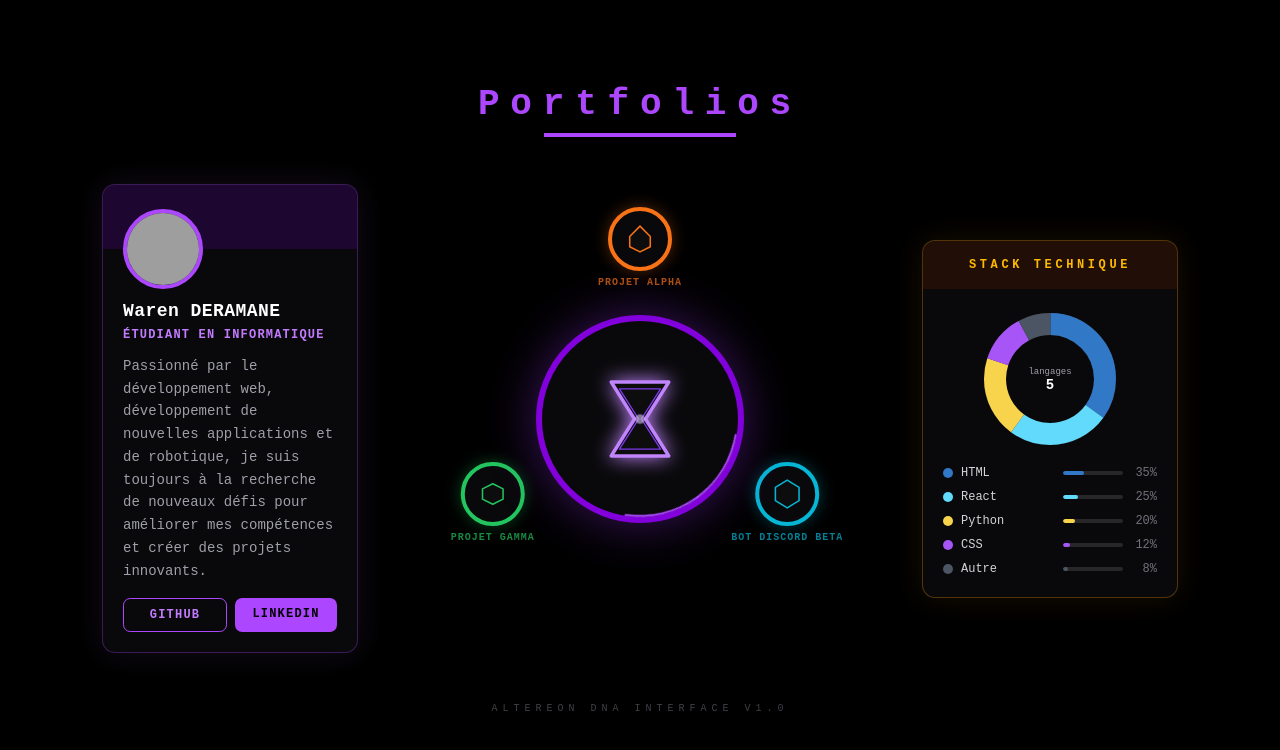
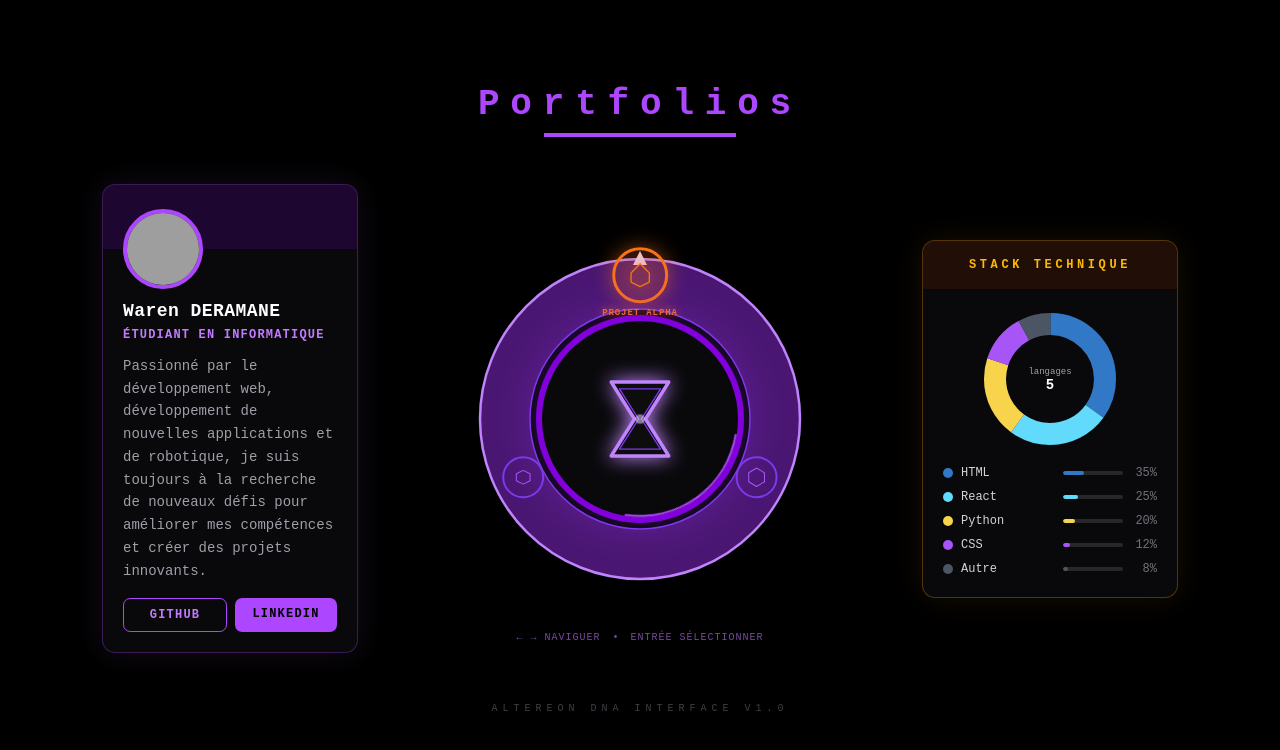
Before and after one commit to wderamane/react-app, a React (Vite) app: page / in a window 1280 px wide. Both pictures are taken after a click on the button 640 px from the left and 418 px from the top of the page. Shown: the top 750 px of the page. Built offline with nearby package versions, Linux system fonts and the light colour scheme; grey boxes are pictures that could not be loaded.

Commit message:
premier commit

```diff
--- a/src/components/ui/roue.tsx
+++ b/src/components/ui/roue.tsx
@@ -1,3 +1,4 @@
+import { useEffect, useState } from 'react';
 import type { Projet } from '../../lib/projets';
 
 interface RoueProps {
@@ -7,48 +8,126 @@
 }
 
 export default function Roue({ projets, onSelect, visible }: RoueProps) {
-  const rayon = 170; // distance du centre en px
+  const [indexActif, setIndexActif] = useState(0);
+  const total = projets.length;
+
+  useEffect(() => {
+    if (!visible) {
+      setIndexActif(0);
+      return;
+    }
+
+    const handleKey = (e: KeyboardEvent) => {
+      if (e.key === 'ArrowRight') {
+        setIndexActif(i => (i + 1) % total);
+      } else if (e.key === 'ArrowLeft') {
+        setIndexActif(i => (i - 1 + total) % total);
+      } else if (e.key === 'Enter') {
+        onSelect(projets[indexActif]);
+      }
+    };
+
+    window.addEventListener('keydown', handleKey);
+    return () => window.removeEventListener('keydown', handleKey);
+  }, [visible, indexActif, total, projets, onSelect]);
+
+  if (!visible) return null;
+
+  const rayonAnneauExt = 160;
+  const rayonAnneauInt = 110;
+  const rayonIcones = (rayonAnneauExt + rayonAnneauInt) / 2;
 
   return (
     <div className="absolute inset-0 flex items-center justify-center pointer-events-none">
+      <svg
+        width="500" height="500"
+        viewBox="0 0 500 500"
+        className="absolute inset-0"
+        style={{ pointerEvents: 'none' }}
+      >
+        <circle
+          cx="250" cy="250"
+          r={rayonAnneauExt}
+          fill="rgba(88,28,135,0.85)"
+          stroke="#c084fc"
+          strokeWidth="2.5"
+        />
+        <circle
+          cx="250" cy="250"
+          r={rayonAnneauInt}
+          fill="black"
+          stroke="#7c3aed"
+          strokeWidth="1.5"
+        />
+        <polygon
+          points="250,82 243,96 257,96"
+          fill="#e9d5ff"
+        />
+      </svg>
+
       {projets.map((projet, i) => {
-        const angle = (i / projets.length) * 2 * Math.PI - Math.PI / 2;
-        const x = Math.cos(angle) * rayon;
-        const y = Math.sin(angle) * rayon;
+        const angleBase = ((i - indexActif) / total) * 2 * Math.PI - Math.PI / 2;
+        const x = 250 + Math.cos(angleBase) * rayonIcones;
+        const y = 250 + Math.sin(angleBase) * rayonIcones;
+        const estSelectionne = i === indexActif;
 
         return (
           <div
             key={projet.id}
             className="absolute pointer-events-auto"
             style={{
-              transform: `translate(${x}px, ${y}px)`,
-              transition: `opacity 0.4s ease ${i * 80}ms, transform 0.4s ease ${i * 80}ms`,
-              opacity: visible ? 1 : 0,
+              left: x,
+              top: y,
+              transform: 'translate(-50%, -50%)',
+              transition: 'all 0.35s cubic-bezier(0.4, 0, 0.2, 1)',
             }}
           >
             <button
-              onClick={() => onSelect(projet)}
-              className="group flex flex-col items-center gap-1"
+              onClick={() => {
+                if (estSelectionne) {
+                  onSelect(projet);
+                } else {
+                  setIndexActif(i);
+                }
+              }}
+              className="flex flex-col items-center gap-1 group"
             >
-              {/* Médaillon alien */}
               <div
-                className="w-16 h-16 rounded-full border-4 flex items-center justify-center bg-zinc-950 transition-all duration-300 group-hover:scale-110"
-                style={{ borderColor: projet.couleur, boxShadow: `0 0 16px ${projet.couleur}55` }}
+                className="rounded-full flex items-center justify-center transition-all duration-300"
+                style={{
+                  width: estSelectionne ? 56 : 42,
+                  height: estSelectionne ? 56 : 42,
+                  backgroundColor: estSelectionne ? projet.couleur + '33' : 'transparent',
+                  border: `${estSelectionne ? 3 : 2}px solid ${estSelectionne ? projet.couleur : '#7c3aed'}`,
+                  boxShadow: estSelectionne ? `0 0 20px ${projet.couleur}88` : 'none',
+                }}
               >
-                <svg viewBox="0 0 70 70" className="w-9 h-9" xmlns="http://www.w3.org/2000/svg">
+                <svg
+                  viewBox="0 0 70 70"
+                  xmlns="http://www.w3.org/2000/svg"
+                  style={{
+                    width: estSelectionne ? 32 : 24,
+                    height: estSelectionne ? 32 : 24,
+                    transition: 'all 0.3s',
+                    filter: estSelectionne ? `drop-shadow(0 0 6px ${projet.couleur})` : 'none',
+                  }}
+                >
                   <path
                     d={projet.symbolePath}
-                    fill="#0d0d0d"
-                    stroke={projet.couleur}
+                    fill="none"
+                    stroke={estSelectionne ? projet.couleur : '#a855f7'}
                     strokeWidth="3"
                     strokeLinejoin="round"
                   />
                 </svg>
               </div>
-              {/* Nom sous le médaillon */}
+
               <span
-                className="text-[10px] font-bold tracking-widest uppercase transition-opacity duration-300 opacity-70 group-hover:opacity-100"
-                style={{ color: projet.couleur }}
+                className="text-[9px] font-black tracking-widest uppercase transition-all duration-300"
+                style={{
+                  color: estSelectionne ? projet.couleur : 'transparent',
+                  textShadow: estSelectionne ? `0 0 10px ${projet.couleur}` : 'none',
+                }}
               >
                 {projet.nom}
               </span>
@@ -56,6 +135,15 @@
           </div>
         );
       })}
+
+      <div
+        className="absolute bottom-6 flex items-center gap-3 pointer-events-none"
+        style={{ opacity: visible ? 1 : 0, transition: 'opacity 0.3s' }}
+      >
+        <span className="text-purple-400/60 text-[10px] tracking-widest uppercase">← → naviguer</span>
+        <span className="text-purple-400/60 text-[10px]">•</span>
+        <span className="text-purple-400/60 text-[10px] tracking-widest uppercase">entrée sélectionner</span>
+      </div>
     </div>
   );
 }
```
